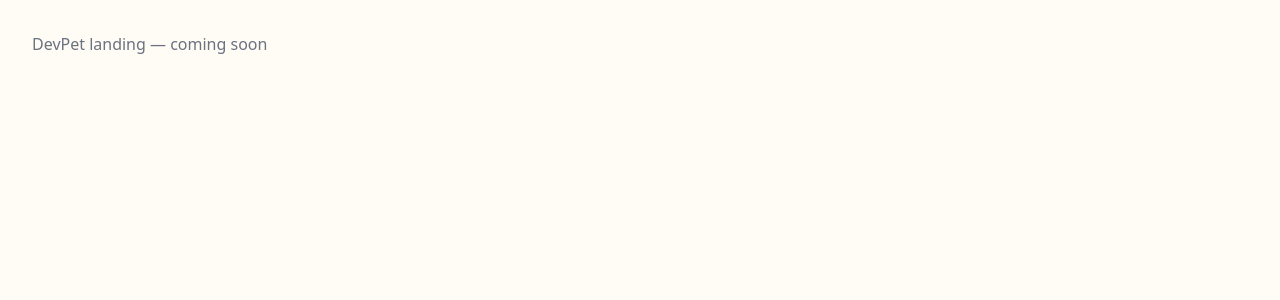
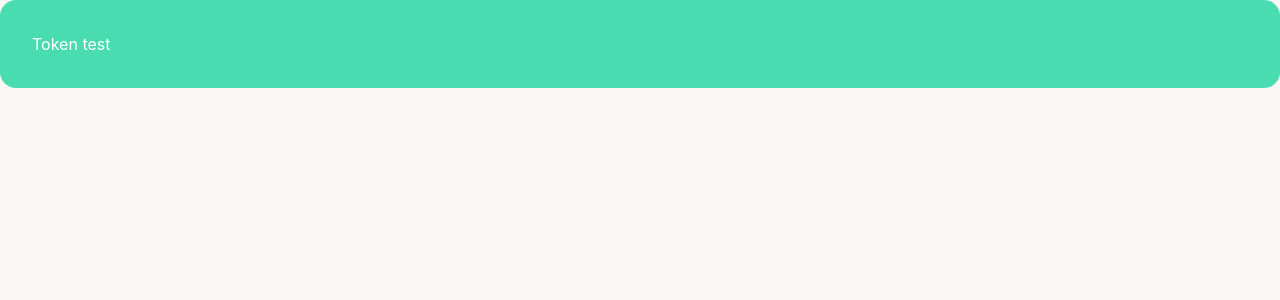
Before and after one commit to Murror/devpet-landing, a Next.js app: page / in a window 1280 px wide. Shown: the top 300 px of the page. Built offline with nearby package versions, Linux system fonts and the light colour scheme.

Commit message:
chore: add DevPet design tokens to Tailwind config

```diff
--- a/app/page.tsx
+++ b/app/page.tsx
@@ -1,7 +1,3 @@
 export default function Home() {
-  return (
-    <main>
-      <p className="p-8 text-muted">DevPet landing — coming soon</p>
-    </main>
-  )
+  return <div className="bg-mint text-card-bg p-8 rounded-lg">Token test</div>
 }
--- a/tailwind.config.ts
+++ b/tailwind.config.ts
@@ -4,13 +4,42 @@ const config: Config = {
   content: [
     './app/**/*.{ts,tsx}',
     './components/**/*.{ts,tsx}',
+    './lib/**/*.{ts,tsx}',
   ],
   theme: {
     extend: {
       colors: {
-        'warm-bg': '#FFFBF5',
-        'text': '#1A1A2E',
-        'muted': '#6B7280',
+        mint:        '#49DCB1',
+        'mint-light':'#E8F9F4',
+        'mint-dark': '#3DB794',
+        'warm-bg':   '#FAF8F4',
+        'card-bg':   '#FFFFFF',
+        border:      '#EEE9E0',
+        text:        '#2D2A26',
+        muted:       '#A09B8E',
+        'muted-light':'#C8C0B4',
+        'yellow-bg': '#FFF8EE',
+        yellow:      '#D89840',
+        'purple-bg': '#F0EEFF',
+        purple:      '#8C39AA',
+        'mood-flow':      '#49DCB1',
+        'mood-stuck':     '#F5A623',
+        'mood-milestone': '#A855F7',
+        'mood-thinking':  '#A09B8E',
+      },
+      borderRadius: {
+        sm:   '8px',
+        md:   '12px',
+        lg:   '16px',
+        pill: '9999px',
+      },
+      boxShadow: {
+        card:  '0 2px 12px rgba(45,42,38,0.07)',
+        app:   '0 20px 60px rgba(0,0,0,0.08), 0 4px 16px rgba(0,0,0,0.04)',
+        hover: '0 4px 20px rgba(45,42,38,0.12)',
+      },
+      fontFamily: {
+        sans: ['Inter', 'system-ui', 'sans-serif'],
       },
     },
   },
```
